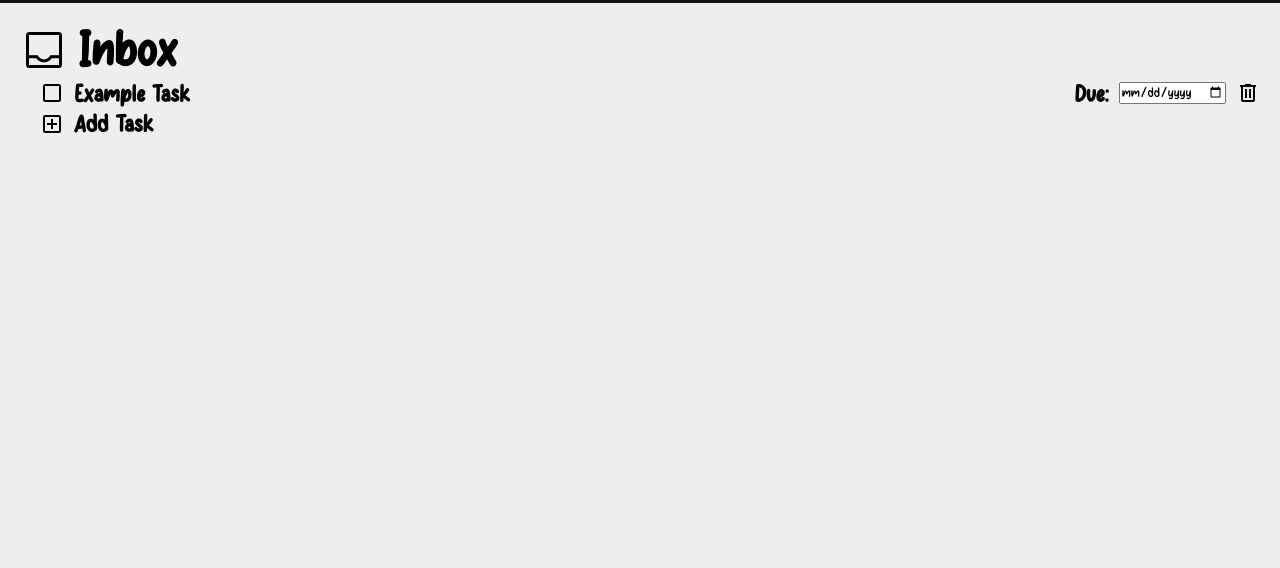
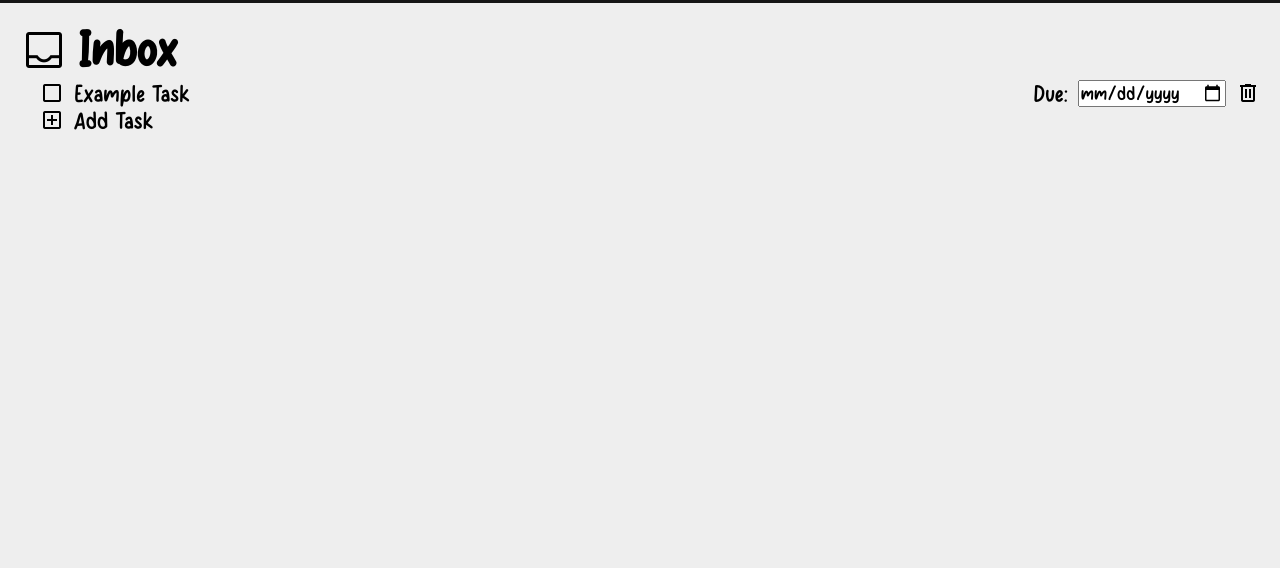
Before and after one commit to krackalackel02/Todo, a website built with webpack: page src/index.html in a window 1280 px wide. Shown: the part 160-728 px from the top of the page. Built offline with nearby package versions, Linux system fonts and the light colour scheme.

Commit message:
initial styling of all eleemnts

```diff
--- a/src/main.js
+++ b/src/main.js
@@ -5,18 +5,24 @@ element.innerHTML = `
 	<span class="content-header">
 		<span class="material-symbols-outlined"> inbox </span><span>Inbox</span>
 	</span>
-				<h1 />
+</h1>
 <ul class="content-list">
-					<li class="content-list-item"><span class="content-list-item-symbol">
+	<li class="content-list-item">
+		<span class="content-list-item-symbol">
 			<span class="material-symbols-outlined content-list-item-marker"> check_box_outline_blank </span><span
 				class="content-list-item-title">Example Task</span>
-						</span > <span class="content-list-item-symbol"><span class="content-list-item-date">Due:</span><input type="date"/><span
-								class="material-symbols-outlined content-list-item-marker"> delete </span></span></li>
+		</span>
+		<span class="content-list-item-symbol">
+			<span class="content-list-item-date">Due:</span><input class="list-item-date" type="date" />
+			<span class="material-symbols-outlined content-list-item-marker"> delete </span>
+		</span>
+	</li>
 	<li class="content-list-add-item">
 		<span class="content-list-add-item-text">
 			<span class="material-symbols-outlined"> add_box </span><span>Add Task</span>
 		</span>
 	</li>
 </ul>
+
 `;
 export default element;
--- a/src/styles.css
+++ b/src/styles.css
@@ -128,7 +128,7 @@ header svg:hover {
 	font-size: 3rem;
 }
 .content-list-item {
-	font-size: 1.5rem;
+	font-size: 1.5rem!important;
 	display: flex;
 	justify-content: space-between;
 }
@@ -138,12 +138,16 @@ header svg:hover {
 	align-items: center;
 	justify-content: start;
 }
+.list-item-date {
+	font-size: 1.2rem;
+}
 .content-list >li{
 	padding-left: 20px;
 }
 .main .material-symbols-outlined {
 	font-size: inherit;
 }
+
 
 /* FOOTER */
 
```
Lines whose indentation alone changed are shown as unchanged.
